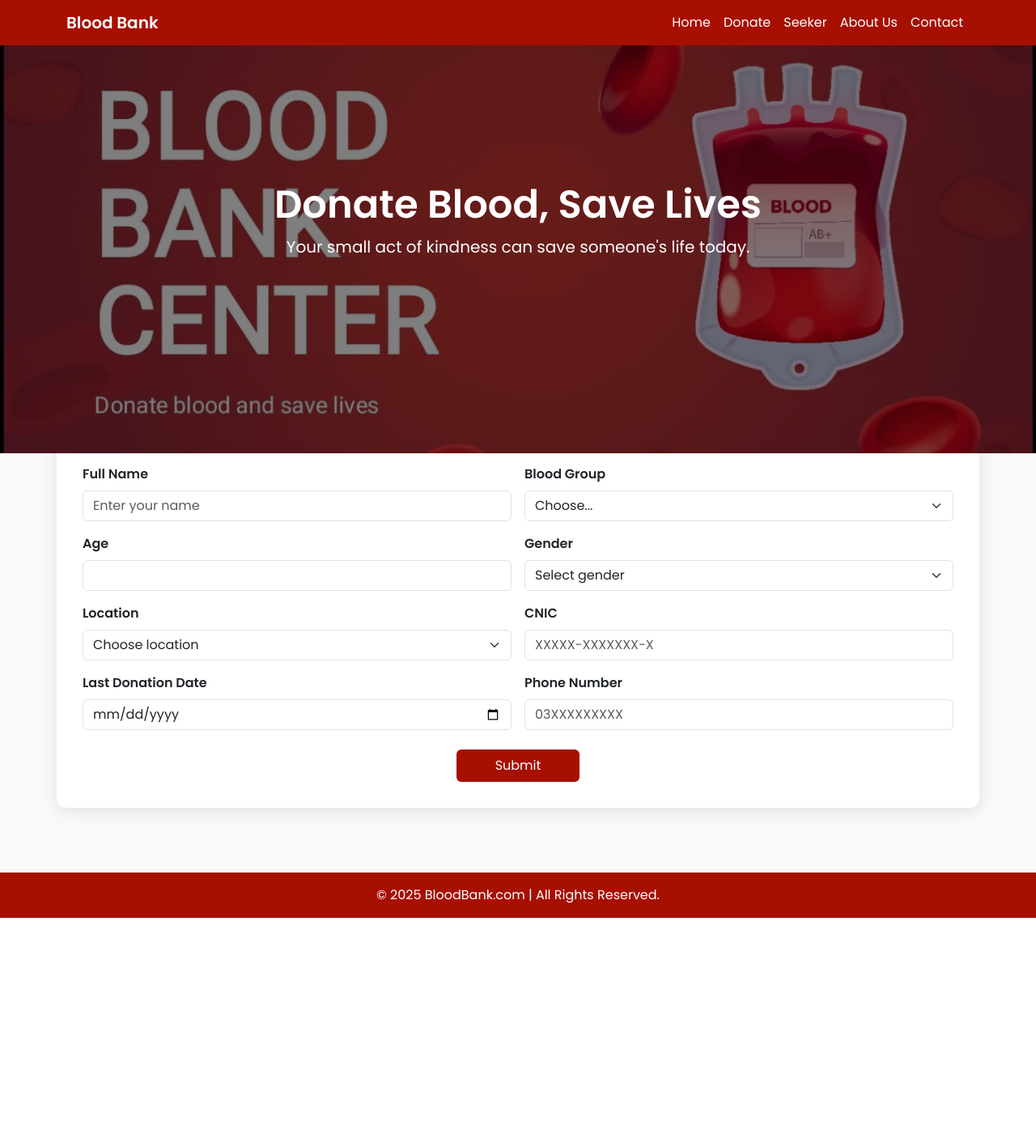
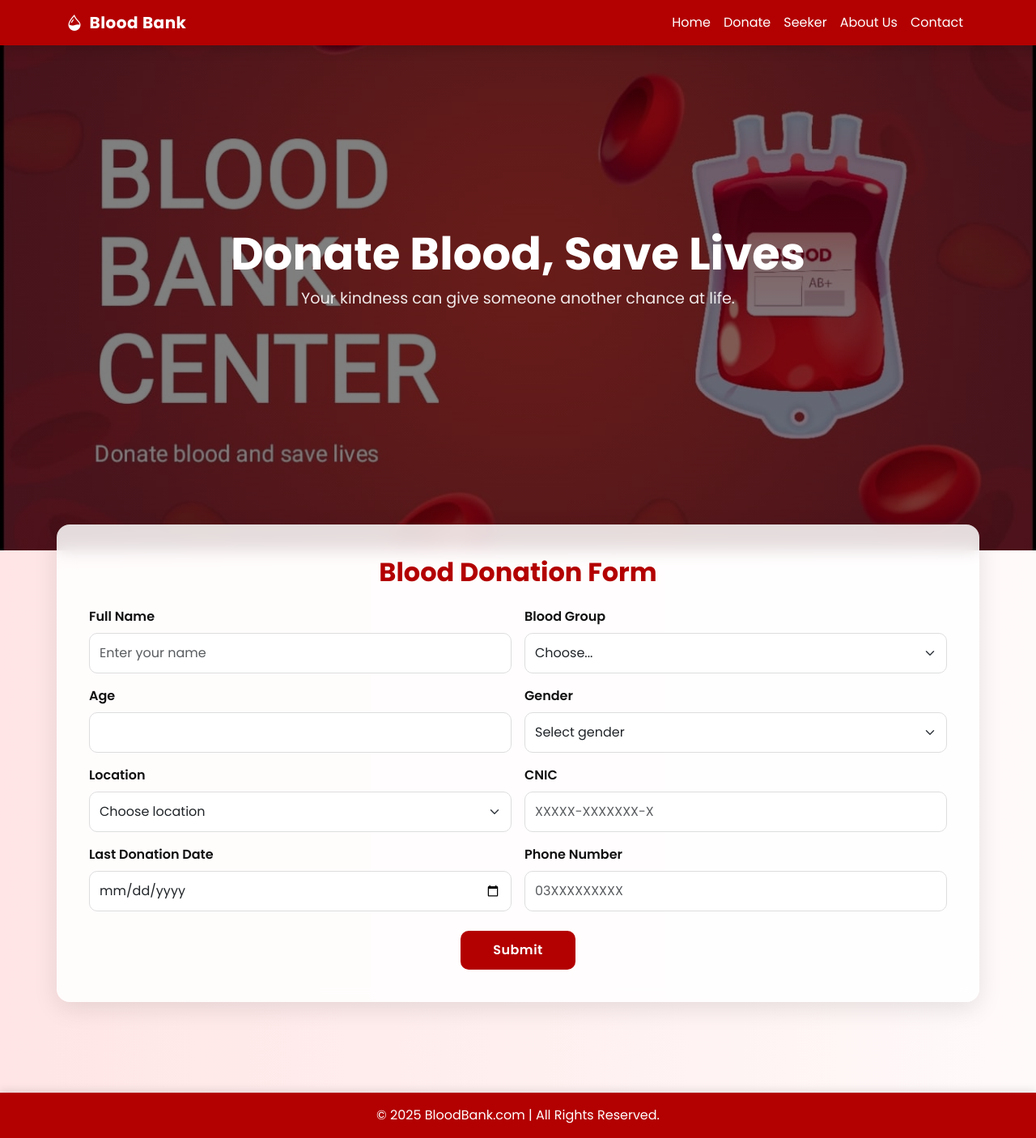
Before and after one commit to ZohaiAli/Blood-Bank, a PHP site: page /donate.php in a window 1280 px wide. Shown: the whole page at 81% size. Before the commit the page ends 1134 px from the top, so only its background shows below. Run offline with PHP 8.4, Linux system fonts and the light colour scheme.

Commit message:
Update donate.php
design change only

```diff
--- a/donate.php
+++ b/donate.php
@@ -13,23 +13,34 @@
   <link rel="stylesheet" href="https://cdn.jsdelivr.net/npm/bootstrap-icons@1.11.3/font/bootstrap-icons.css">
 
   <!-- Google Font -->
-  <link href="https://fonts.googleapis.com/css2?family=Poppins:wght@400;600&display=swap" rel="stylesheet">
+  <link href="https://fonts.googleapis.com/css2?family=Poppins:wght@400;600;700&display=swap" rel="stylesheet">
 
   <link rel="shortcut icon" href="assets/images/logo2.jpg" type="image/x-icon">
 
   <style>
+    :root {
+      --primary: #b30000;
+      --dark: #111;
+      --light: #f8f9fa;
+    }
+
     body {
       font-family: 'Poppins', sans-serif;
-      background-color: #f8f9fa;
+      background: linear-gradient(to right, #ffe5e5, #fffafa);
       scroll-behavior: smooth;
     }
 
     /* Navbar */
     .navbar {
-      background: #A70F00;
+      background: var(--primary);
+      box-shadow: 0 4px 15px rgba(0, 0, 0, 0.15);
     }
 
-    .navbar-brand,
+    .navbar-brand {
+      font-weight: 700;
+      letter-spacing: 0.5px;
+    }
+
     .nav-link {
       color: #fff !important;
       font-weight: 500;
@@ -37,79 +48,135 @@
     }
 
     .nav-link:hover {
-      color: #ffdddd !important;
+      color: #ffbdbd !important;
     }
 
     /* Hero Section */
     .hero {
       position: relative;
-      height: 70vh;
-      background: url('assets/images/banner2.0.jpeg') center/cover no-repeat;
+      height: 85vh;
+      background: linear-gradient(rgba(0, 0, 0, 0.5), rgba(0, 0, 0, 0.5)),
+        url('assets/images/banner2.0.jpeg') center/cover no-repeat;
       display: flex;
       align-items: center;
       justify-content: center;
+      text-align: center;
       color: white;
-      text-align: center;
     }
 
-    .hero::after {
-      content: "";
-      position: absolute;
-      inset: 0;
-      background: rgba(0, 0, 0, 0.5);
+    .hero-content h1 {
+      font-size: 3.5rem;
+      font-weight: 700;
+      animation: fadeInDown 1s ease;
     }
 
-    .hero-content {
-      position: relative;
-      z-index: 2;
+    .hero-content p {
+      font-size: 1.2rem;
+      opacity: 0.9;
+      animation: fadeInUp 1.2s ease;
     }
 
-    .hero h1 {
-      font-size: 3rem;
-      font-weight: 700;
+    @keyframes fadeInDown {
+      from {
+        opacity: 0;
+        transform: translateY(-30px);
       }
 
-    .hero p {
-      font-size: 1.25rem;
+      to {
+        opacity: 1;
+        transform: translateY(0);
+      }
     }
 
-    /* Form Card */
+    @keyframes fadeInUp {
+      from {
+        opacity: 0;
+        transform: translateY(30px);
+      }
+
+      to {
+        opacity: 1;
+        transform: translateY(0);
+      }
+    }
+
+    /* Form Section */
+    .donation-section {
+      margin-top: -80px;
+      padding: 3rem 0;
+    }
+
     .donation-form {
-      background: white;
-      border-radius: 12px;
-      padding: 2rem;
-      box-shadow: 0 4px 20px rgba(0, 0, 0, 0.1);
-      margin-top: -80px;
+      background: rgba(255, 255, 255, 0.85);
+      backdrop-filter: blur(10px);
+      border-radius: 16px;
+      padding: 2.5rem;
+      box-shadow: 0 8px 30px rgba(0, 0, 0, 0.1);
+      transition: all 0.3s ease;
+    }
+
+    .donation-form:hover {
+      transform: translateY(-5px);
+      box-shadow: 0 10px 35px rgba(0, 0, 0, 0.15);
+    }
+
+    .donation-form h2 {
+      color: var(--primary);
+      font-weight: 700;
+      margin-bottom: 1.5rem;
     }
 
     .form-label {
       font-weight: 600;
+      color: var(--dark);
+    }
+
+    .form-control,
+    .form-select {
+      border-radius: 10px;
+      border: 1px solid #ddd;
+      padding: 0.75rem;
+      transition: 0.3s;
+    }
+
+    .form-control:focus,
+    .form-select:focus {
+      border-color: var(--primary);
+      box-shadow: 0 0 0 0.2rem rgba(179, 0, 0, 0.25);
     }
 
     .btn-primary {
-      background-color: #A70F00;
+      background-color: var(--primary);
       border: none;
+      border-radius: 10px;
+      padding: 0.75rem 2.5rem;
+      font-weight: 600;
+      letter-spacing: 0.5px;
       transition: 0.3s;
     }
 
     .btn-primary:hover {
-      background-color: #870C00;
+      background-color: #870000;
+      transform: translateY(-2px);
     }
 
+    /* Footer */
     footer {
-      background: #A70F00;
+      background: var(--primary);
       color: white;
       padding: 1rem 0;
       text-align: center;
-      margin-top: 5rem;
+      font-weight: 500;
+      margin-top: 4rem;
+      box-shadow: 0 -3px 10px rgba(0, 0, 0, 0.1);
     }
 
     @media (max-width: 768px) {
-      .hero h1 {
-        font-size: 2rem;
+      .hero-content h1 {
+        font-size: 2.2rem;
       }
 
-      .donation-form {
+      .donation-section {
         margin-top: -40px;
       }
     }
@@ -121,15 +188,14 @@
   <!-- Navbar -->
   <nav class="navbar navbar-expand-lg navbar-dark fixed-top">
     <div class="container">
-      <a class="navbar-brand fw-bold" href="#">Blood Bank</a>
-      <button class="navbar-toggler" type="button" data-bs-toggle="collapse" data-bs-target="#navbarNav"
-        aria-controls="navbarNav" aria-expanded="false" aria-label="Toggle navigation">
+      <a class="navbar-brand" href="#"><i class="bi bi-droplet-half me-2"></i>Blood Bank</a>
+      <button class="navbar-toggler" type="button" data-bs-toggle="collapse" data-bs-target="#navbarNav">
         <span class="navbar-toggler-icon"></span>
       </button>
       <div class="collapse navbar-collapse justify-content-end" id="navbarNav">
         <ul class="navbar-nav">
           <li class="nav-item"><a class="nav-link" href="index.php">Home</a></li>
-          <li class="nav-item"><a class="nav-link" href="donate.php">Donate</a></li>
+          <li class="nav-item"><a class="nav-link active" href="#">Donate</a></li>
           <li class="nav-item"><a class="nav-link" href="#">Seeker</a></li>
           <li class="nav-item"><a class="nav-link" href="aboutus.php">About Us</a></li>
           <li class="nav-item"><a class="nav-link" href="contactus.php">Contact</a></li>
@@ -142,13 +208,14 @@
   <section class="hero">
     <div class="hero-content">
       <h1>Donate Blood, Save Lives</h1>
-      <p>Your small act of kindness can save someone's life today.</p>
+      <p>Your kindness can give someone another chance at life.</p>
     </div>
   </section>
 
   <!-- Donation Form -->
-  <section class="container donation-form">
-    <h2 class="text-center mb-4 text-danger fw-bold">Blood Donation Form</h2>
+  <section class="donation-section container">
+    <div class="donation-form">
+      <h2 class="text-center">Blood Donation Form</h2>
       <form method="POST" action="#">
         <div class="row g-3">
           <div class="col-md-6">
@@ -199,7 +266,8 @@
 
           <div class="col-md-6">
             <label class="form-label">CNIC</label>
-          <input type="text" class="form-control" name="cnic" placeholder="XXXXX-XXXXXXX-X" pattern="[0-9]{5}-[0-9]{7}-[0-9]{1}" required>
+            <input type="text" class="form-control" name="cnic" placeholder="XXXXX-XXXXXXX-X"
+              pattern="[0-9]{5}-[0-9]{7}-[0-9]{1}" required>
           </div>
 
           <div class="col-md-6">
@@ -213,10 +281,11 @@
           </div>
 
           <div class="col-12 text-center mt-4">
-          <button type="submit" class="btn btn-primary px-5 py-2">Submit</button>
+            <button type="submit" class="btn btn-primary">Submit</button>
           </div>
         </div>
       </form>
+    </div>
   </section>
 
   <!-- Footer -->
@@ -228,4 +297,5 @@
   <script src="https://cdn.jsdelivr.net/npm/bootstrap@5.3.3/dist/js/bootstrap.bundle.min.js"></script>
 
 </body>
+
 </html>
```
Lines whose indentation alone changed are shown as unchanged.
